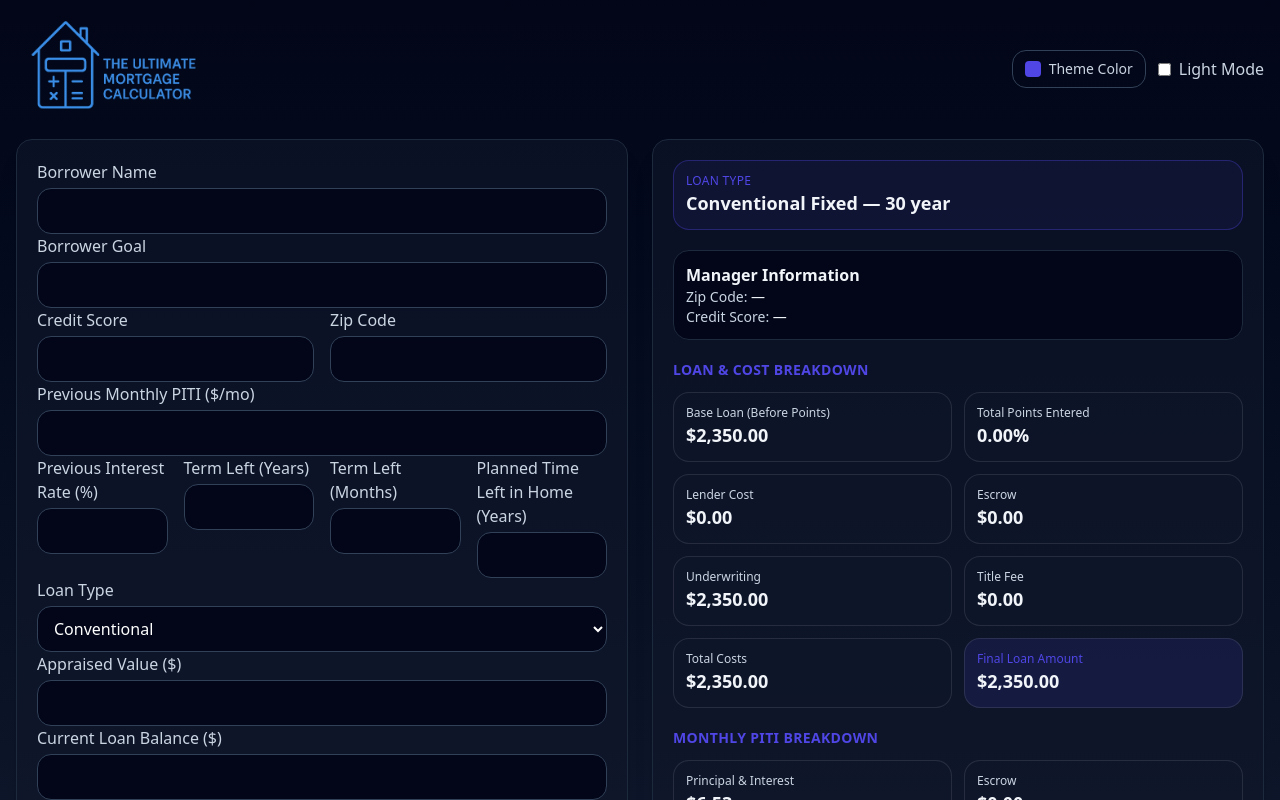
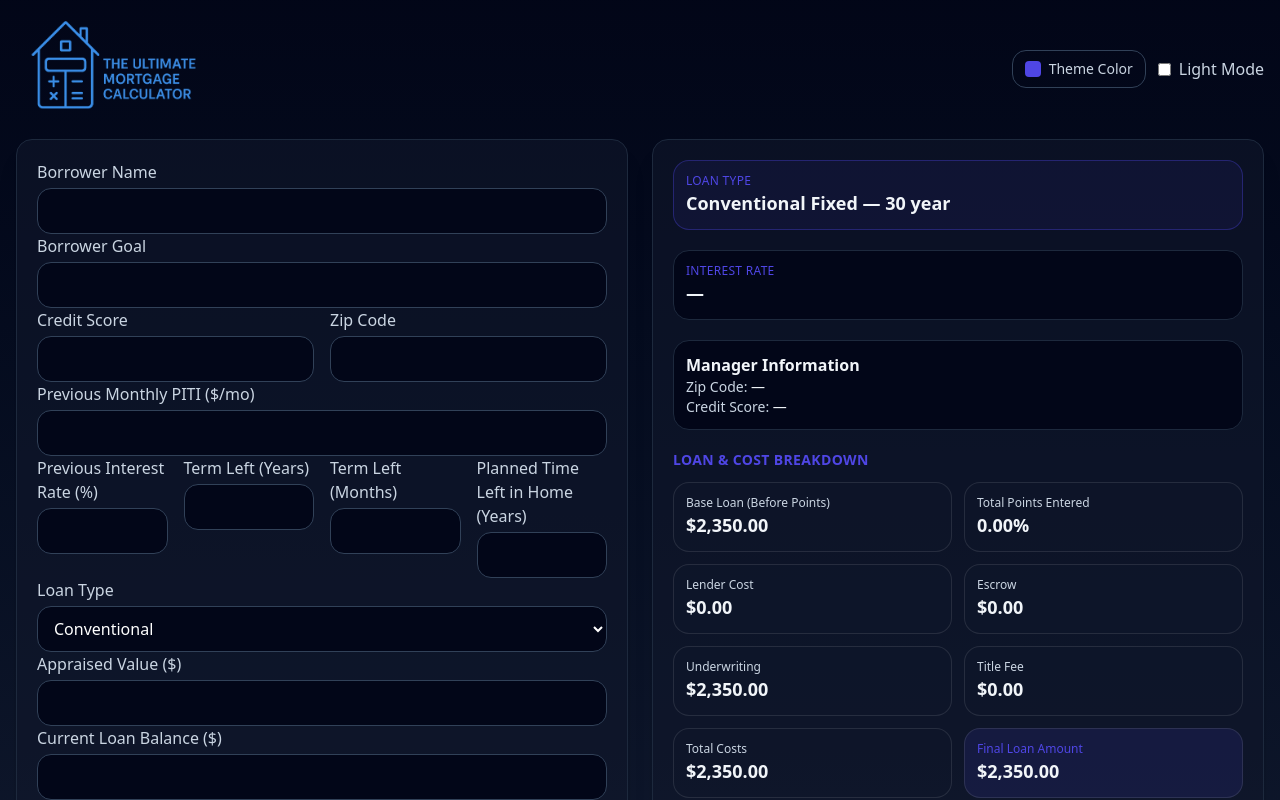
Before and after one commit to a-oxomoxoa/The-Ultimate-Mortgage-Calculator, a Next.js app: page / in a window 1280 px wide. Shown: the top 800 px of the page. Built offline with nearby package versions, Linux system fonts and the light colour scheme.

Commit message:
updated borrower view

```diff
--- a/src/components/MortgageCalculatorMismo.tsx
+++ b/src/components/MortgageCalculatorMismo.tsx
@@ -1,3 +1,4 @@
+
 /* eslint-disable react/no-unescaped-entities */
 "use client";
 
@@ -91,6 +92,14 @@ export default function MortgageCalculatorMismo_vNext() {
   };
   const accentBg = (alpha = 0.1) => ({ backgroundColor: hexToRgba(accentColor, alpha), borderColor: hexToRgba(accentColor, 0.35) });
   const accentText = { color: accentColor } as const;
+
+  // Interest rate helpers
+  const trimRate = (r: number) => {
+    const s = r.toFixed(3);
+    return s.replace(/0+$/, "").replace(/\.$/, "");
+  };
+  const roundDownToEighth = (r: number) => Math.floor(r / 0.125) * 0.125;
+  const roundUpToEighth = (r: number) => Math.ceil(r / 0.125) * 0.125;
 
   // ===== Effects =====
   useEffect(() => {
@@ -204,6 +213,9 @@ export default function MortgageCalculatorMismo_vNext() {
   const ltv = n(appraisedValue) > 0 ? (finalLoanAmount / n(appraisedValue)) * 100 : 0;
   const miMonthly = loanType === "Conventional" && ltv > 80 ? n(convMiMonthlyDollar) : 0;
   const basePITI = PI + effectiveMonthlyEscrow + mipMonthly + miMonthly;
+  // Rounded versions for borrower view display
+  const PI_rounded10 = Math.round(PI / 10) * 10;
+  const basePITI_rounded10 = Math.round(basePITI / 10) * 10;
 
   // Debt consolidation
   const isConsolidating = effectiveCashOut > 0 && (n(debtPaid) > 0 || n(debtMonthly) > 0);
@@ -380,6 +392,16 @@ export default function MortgageCalculatorMismo_vNext() {
     } catch {
       return "September 26, 2025";
     }
+  })();
+
+  // ===== Interest Rate display strings =====
+  const interestRateExactLabel = interestRate === "" ? "—" : `${trimRate(n(interestRate))}%`;
+  const interestRateRangeLabel = (() => {
+    const r = n(interestRate);
+    if (r <= 0) return "—";
+    const lo = roundDownToEighth(r);
+    const hi = roundUpToEighth(r + 0.125);
+    return `${trimRate(lo)}%–${trimRate(hi)}%`;
   })();
 
   return (
@@ -759,18 +781,30 @@ export default function MortgageCalculatorMismo_vNext() {
 
           {/* ===== Right: Results ===== */}
           <section className={`${panelCls} flex flex-col gap-5 relative`}>
-            {/* Loan type chip */}
+            {/* Loan type chip (rate removed from here) */}
             <div className={`rounded-2xl border p-3 ${lightMode ? "bg-white border-slate-300" : ""}`} style={{ ...accentBg(0.08) }}>
               <div className={`text-xs uppercase tracking-wide`} style={accentText}>Loan Type</div>
               <div className={`text-lg font-semibold ${textPrimary}`}>
                 {(() => {
-                  const rateLabel = interestRate === "" ? "" : ` — ${Number(interestRate).toFixed(3).replace(/0+$/, '').replace(/\.$/, '')}%`;
                   const termLabel = `${n(termYears)} year`;
-                  if ((loanType === "FHA" || loanType === "VA" || loanType === "VA IRRRL") && armType !== "None") return `${loanType} ${armType} ARM — ${termLabel}${rateLabel}`;
+                  if ((loanType === "FHA" || loanType === "VA" || loanType === "VA IRRRL") && armType !== "None") return `${loanType} ${armType} ARM — ${termLabel}`;
                   const prefix = loanType === "Conventional" ? "Conventional" : loanType;
-                  return `${prefix} Fixed — ${termLabel}${rateLabel}`;
+                  return `${prefix} Fixed — ${termLabel}`;
                 })()}
               </div>
+            </div>
+
+            {/* NEW: Interest Rate chip */}
+            <div className={`rounded-2xl border p-3 ${lightMode ? "bg-white border-slate-300" : "bg-slate-950 border-slate-800"}`}>
+              <div className={`text-xs uppercase tracking-wide`} style={accentText}>
+                {borrowerView ? "Estimated Interest Rate" : "Interest Rate"}
+              </div>
+              <div className={`text-lg font-semibold ${textPrimary}`}>
+                {borrowerView ? interestRateRangeLabel : interestRateExactLabel}
+              </div>
+              {borrowerView && (
+                <p className={`text-xs mt-1 ${textSecondary}`}>Range shown for illustration only. Final rate depends on underwriting and market conditions.</p>
+              )}
             </div>
 
             {(borrowerName || goal) && (
@@ -790,7 +824,7 @@ export default function MortgageCalculatorMismo_vNext() {
             )}
 
             <div className="space-y-3">
-              <SectionTitle>Loan & Cost Breakdown</SectionTitle>
+              <SectionTitle>{borrowerView ? "Estimated Loan and Cost Breakdown" : "Loan & Cost Breakdown"}</SectionTitle>
               <div className="grid grid-cols-2 gap-3">
                 {loanCostItemsVisible.map((it) => (
                   <div key={it.key}>{it.node}</div>
@@ -812,12 +846,12 @@ export default function MortgageCalculatorMismo_vNext() {
             <div className="space-y-3">
               <SectionTitle>Monthly PITI Breakdown</SectionTitle>
               <div className="grid grid-cols-2 gap-3">
-                <StatBox label="Principal & Interest" value={`$${fmt(PI)}`} />
+                <StatBox label={borrowerView ? "Estimated Principal & Interest" : "Principal & Interest"} value={`$${fmt(borrowerView ? PI_rounded10 : PI)}`} />
                 <StatBox label="Escrow" value={`$${fmt(effectiveMonthlyEscrow)}`} />
                 {loanType === "FHA" && <StatBox label="MIP (new loan)" value={`$${fmt(mipMonthly)}`} />}
                 {loanType === "Conventional" && ltv > 80 && <StatBox label="Mortgage Insurance (new loan)" value={`$${fmt(miMonthly)}`} />}
-                {/* ACCENT bubble for Total Monthly Payment */}
-                <StatBox label="Total Monthly Payment (New PITI)" value={`$${fmt(basePITI)}`} accent />
+                {/* ACCENT bubble for Total Monthly Payment (rename in Borrower View) */}
+                <StatBox label={borrowerView ? "Total Estimated Monthly Payment" : "Total Monthly Payment (New PITI)"} value={`$${fmt(borrowerView ? basePITI_rounded10 : basePITI)}`} accent />
               </div>
             </div>
 
@@ -845,10 +879,10 @@ export default function MortgageCalculatorMismo_vNext() {
               )}
             </div>
 
-            {/* Interest Savings — borrower view only AND toggle-controlled */}
+            {/* Estimated Interest Savings — borrower view only AND toggle-controlled */}
             {borrowerView && showInterestSavings && (
               <div className="space-y-3">
-                <SectionTitle>Interest Savings</SectionTitle>
+                <SectionTitle>Estimated Interest Savings</SectionTitle>
                 <p className={`text-xs ${textSecondary}`}>
                   {plannedMonths > 0
                     ? <>Calculated over your planned time before moving.</>
@@ -864,9 +898,9 @@ export default function MortgageCalculatorMismo_vNext() {
                     label={`New Interest Due${plannedMonths > 0 ? ` (in ${Math.round(plannedMonths/12 * 100) / 100} yrs)` : ""}`}
                     value={`$${fmt(newInterestDue)}`}
                   />
-                  <StatBox label="Interest Savings" value={`$${fmt(interestSavings)}`} />
-                  {/* ACCENT bubble for True Interest Savings */}
-                  <StatBox label="True Interest Savings after Cost" value={`$${fmt(trueSavingsAfterCost)}`} accent />
+                  <StatBox label="Estimated Interest Savings" value={`$${fmt(interestSavings)}`} />
+                  {/* ACCENT bubble for True Estimated Interest Savings */}
+                  <StatBox label="True Estimated Interest Savings after Cost" value={`$${fmt(trueSavingsAfterCost)}`} accent />
                 </div>
               </div>
             )}
```
